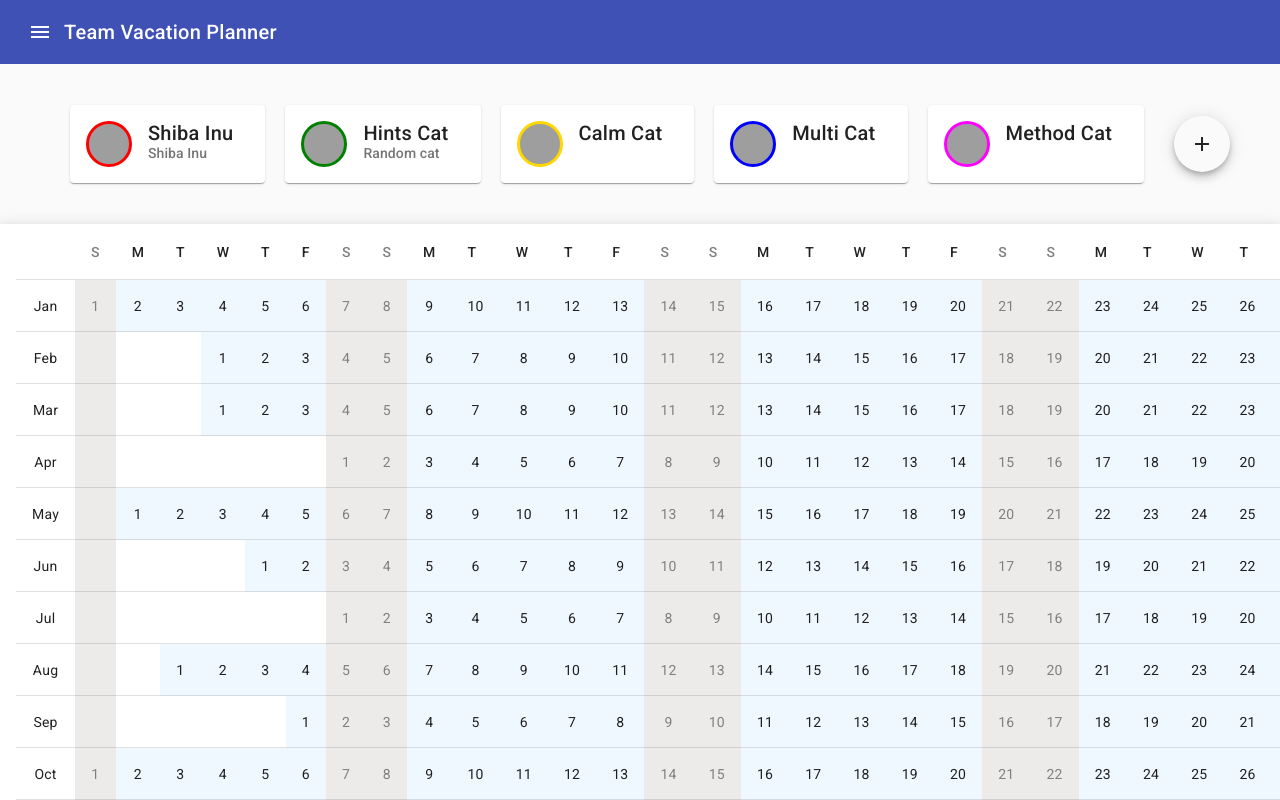
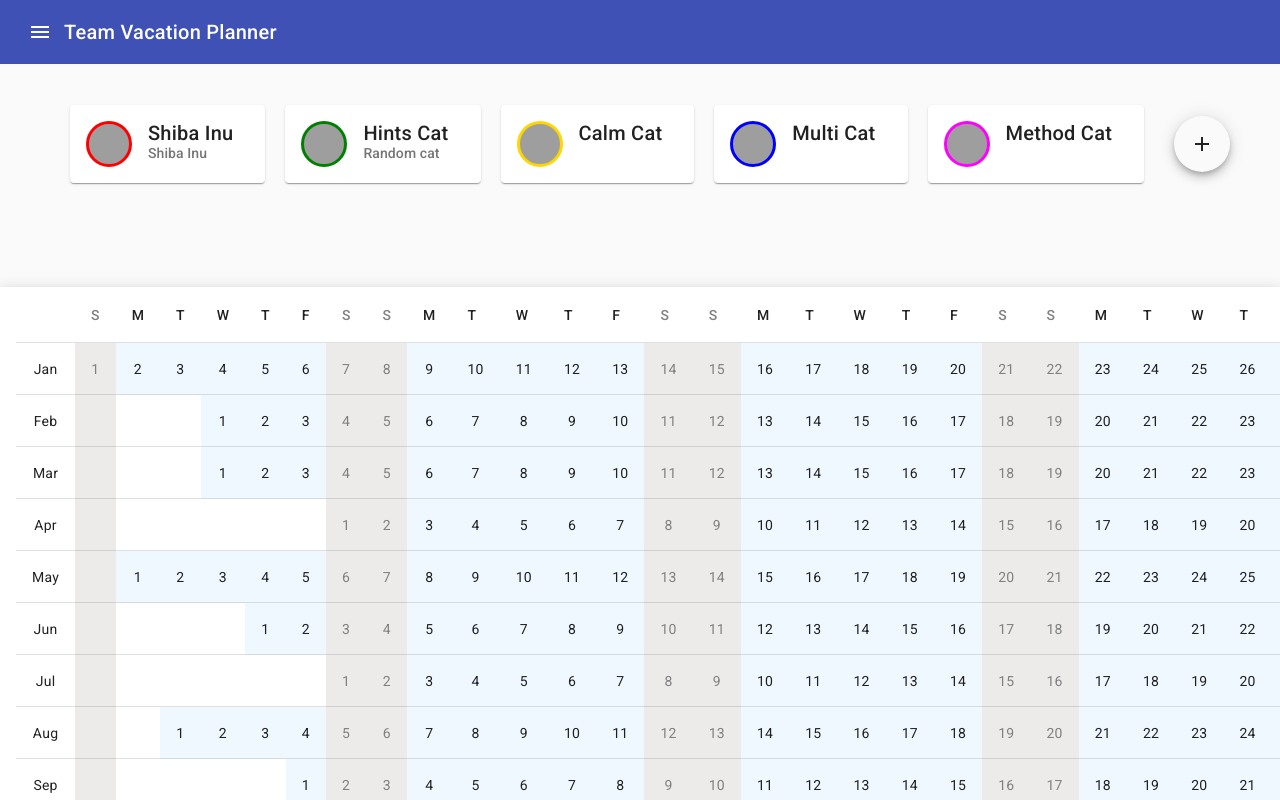
Before and after one commit to jonatancompiani/Team-Vacation-Planner, an Angular app: page / in a window 1280 px wide. Shown: the top 800 px of the page. Built offline with nearby package versions, Linux system fonts and the light colour scheme; grey boxes are pictures that could not be loaded.

Commit message:
included table in grid tile

```diff
--- a/src/app/main-table/main-table.component.html
+++ b/src/app/main-table/main-table.component.html
@@ -39,12 +39,10 @@
       <mat-icon>add</mat-icon>
     </button>
   </mat-grid-tile>
-</mat-grid-list>
 
+  <mat-grid-tile rowspan="5">
     <section class="mat-elevation-z8" tabindex="0">
-
       <table mat-table [dataSource]="dataSource">
-
         <ng-container matColumnDef="month" sticky>
           <th mat-header-cell *matHeaderCellDef></th>
           <td mat-cell *matCellDef="let row">{{row.month}}</td>
@@ -237,3 +235,5 @@
         <tr mat-row *matRowDef="let row; columns: displayedColumns;"></tr>
       </table>
     </section>
+  </mat-grid-tile>
+</mat-grid-list>
```
Lines whose indentation alone changed are shown as unchanged.
